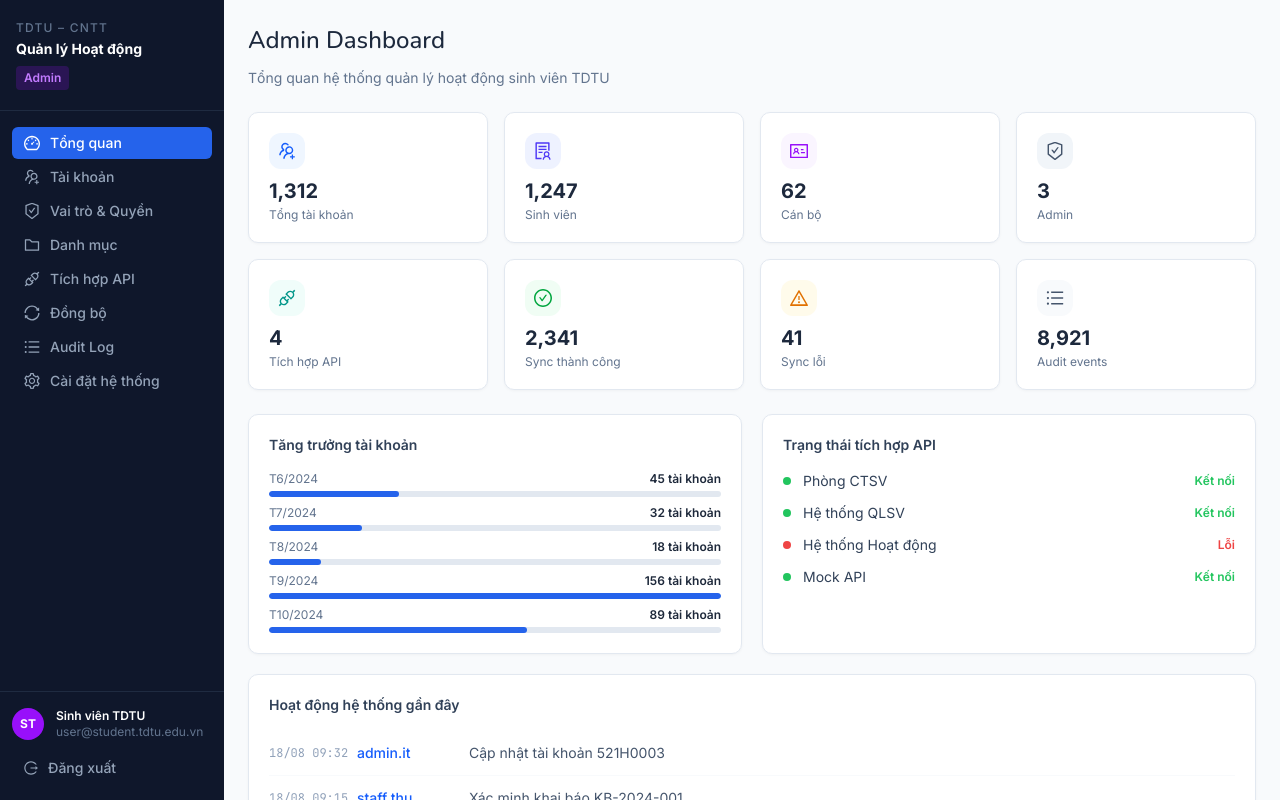
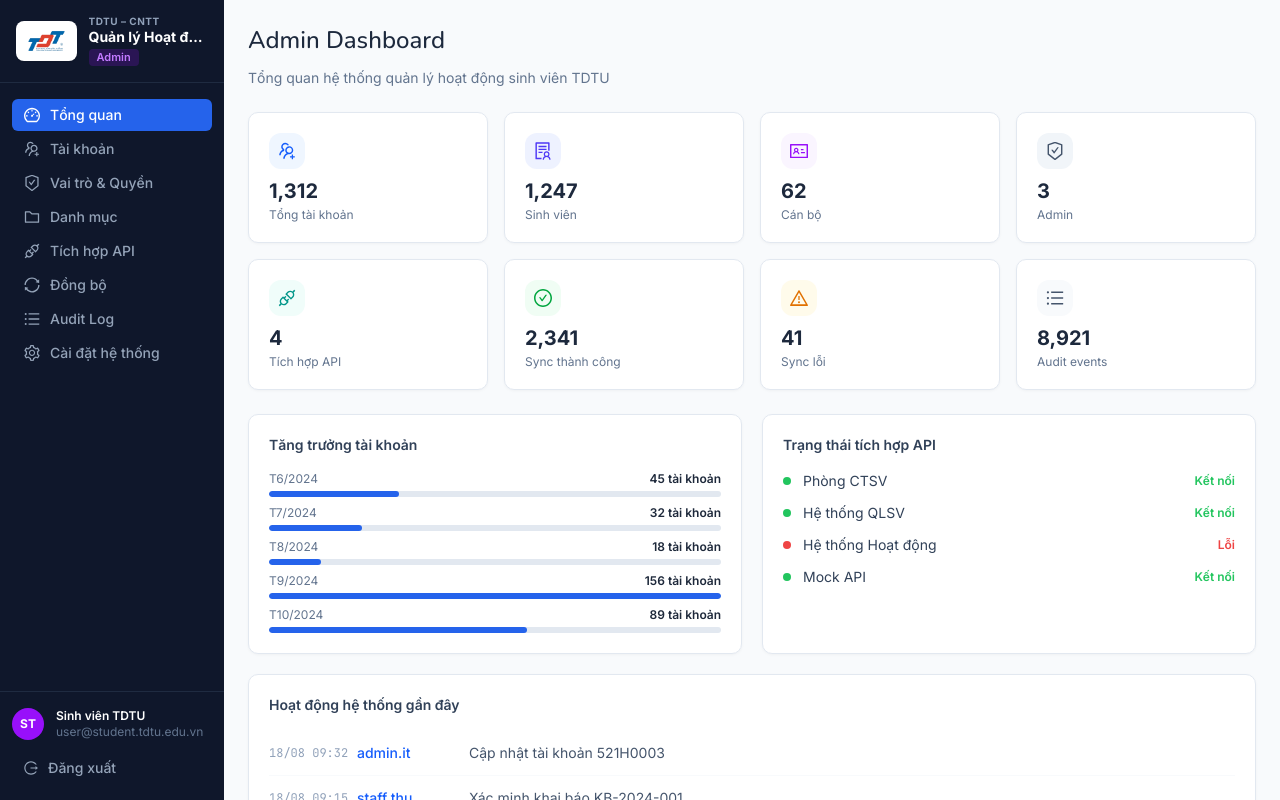
Before and after one commit to ngthmhg1710-dotcom/DuAnCNTTCnpm, a React (Vite) app in the folder frontend/: page /admin/dashboard in a window 1280 px wide. Built offline with nearby package versions, Linux system fonts and the light colour scheme; no server answers.

Commit message:
them logo

```diff
--- a/frontend/src/components/layouts/AdminLayout.tsx
+++ b/frontend/src/components/layouts/AdminLayout.tsx
@@ -49,10 +49,13 @@ export default function AdminLayout() {
 
   const SidebarContent = () => (
     <>
-      <div className="px-4 py-5 border-b border-slate-700/50">
-        <div className="text-xs text-slate-500 font-medium uppercase tracking-widest mb-1">TDTU – CNTT</div>
-        <div className="text-white font-bold text-sm leading-tight">Quản lý Hoạt động</div>
-        <div className="mt-2 px-2 py-1 bg-purple-600/20 rounded text-purple-400 text-xs font-semibold inline-block">Admin</div>
+      <div className="px-4 py-4 border-b border-slate-700/50 flex items-center gap-3">
+        <img src="/logo.png" alt="TDTU Logo" className="h-10 w-auto object-contain shrink-0 bg-white p-1 rounded-lg shadow-xs" />
+        <div className="min-w-0">
+          <div className="text-[10px] text-slate-400 font-bold uppercase tracking-wider truncate">TDTU – CNTT</div>
+          <div className="text-white font-bold text-sm leading-tight truncate">Quản lý Hoạt động</div>
+          <div className="mt-1 px-2 py-0.5 bg-purple-600/20 rounded text-purple-400 text-[11px] font-semibold inline-block">Admin</div>
+        </div>
       </div>
       <nav className="flex-1 px-3 py-4 space-y-0.5 overflow-y-auto">
         {navItems.map(item => (
@@ -110,13 +113,18 @@ export default function AdminLayout() {
       <div className="flex-1 flex flex-col overflow-hidden">
         {/* Mobile topbar */}
         <div className="md:hidden flex items-center justify-between px-4 py-3 bg-slate-900 border-b border-slate-700/50 shrink-0">
+          <div className="flex items-center gap-3">
             <button
               className="text-slate-300 hover:text-white p-1"
               onClick={() => setSidebarOpen(true)}
             >
               <MenuOutlined className="text-xl" />
             </button>
+            <div className="flex items-center gap-2">
+              <img src="/logo.png" alt="TDTU Logo" className="h-7 w-auto object-contain bg-white p-0.5 rounded" />
               <div className="text-white font-bold text-sm">Quản lý Hoạt động</div>
+            </div>
+          </div>
           <div className="w-8 h-8 rounded-full bg-purple-600 flex items-center justify-center text-white text-xs font-bold">
             {getInitials(user?.name)}
           </div>
--- a/frontend/src/components/layouts/StaffLayout.tsx
+++ b/frontend/src/components/layouts/StaffLayout.tsx
@@ -57,10 +57,13 @@ export default function StaffLayout() {
 
   const SidebarContent = () => (
     <>
-      <div className="px-4 py-5 border-b border-slate-700/50">
-        <div className="text-xs text-slate-500 font-medium uppercase tracking-widest mb-1">TDTU – CNTT</div>
-        <div className="text-white font-bold text-sm leading-tight">Quản lý Hoạt động</div>
-        <div className="mt-2 px-2 py-1 bg-emerald-600/20 rounded text-emerald-400 text-xs font-semibold inline-block">Cán bộ Khoa</div>
+      <div className="px-4 py-4 border-b border-slate-700/50 flex items-center gap-3">
+        <img src="/logo.png" alt="TDTU Logo" className="h-10 w-auto object-contain shrink-0 bg-white p-1 rounded-lg shadow-xs" />
+        <div className="min-w-0">
+          <div className="text-[10px] text-slate-400 font-bold uppercase tracking-wider truncate">TDTU – CNTT</div>
+          <div className="text-white font-bold text-sm leading-tight truncate">Quản lý Hoạt động</div>
+          <div className="mt-1 px-2 py-0.5 bg-emerald-600/20 rounded text-emerald-400 text-[11px] font-semibold inline-block">Cán bộ Khoa</div>
+        </div>
       </div>
       <nav className="flex-1 px-3 py-4 space-y-0.5 overflow-y-auto">
         {navItems.map(item => (
@@ -118,13 +121,18 @@ export default function StaffLayout() {
       <div className="flex-1 flex flex-col overflow-hidden">
         {/* Mobile topbar */}
         <div className="md:hidden flex items-center justify-between px-4 py-3 bg-slate-900 border-b border-slate-700/50 shrink-0">
+          <div className="flex items-center gap-3">
             <button
               className="text-slate-300 hover:text-white p-1"
               onClick={() => setSidebarOpen(true)}
             >
               <MenuOutlined className="text-xl" />
             </button>
+            <div className="flex items-center gap-2">
+              <img src="/logo.png" alt="TDTU Logo" className="h-7 w-auto object-contain bg-white p-0.5 rounded" />
               <div className="text-white font-bold text-sm">Quản lý Hoạt động</div>
+            </div>
+          </div>
           <div className="w-8 h-8 rounded-full bg-emerald-600 flex items-center justify-center text-white text-xs font-bold">
             {getInitials(user?.name)}
           </div>
--- a/frontend/src/components/layouts/StudentLayout.tsx
+++ b/frontend/src/components/layouts/StudentLayout.tsx
@@ -51,10 +51,13 @@ export default function StudentLayout() {
 
   const SidebarContent = () => (
     <>
-      <div className="px-4 py-5 border-b border-slate-700/50">
-        <div className="text-xs text-slate-500 font-medium uppercase tracking-widest mb-1">TDTU – CNTT</div>
-        <div className="text-white font-bold text-sm leading-tight">Quản lý Hoạt động</div>
-        <div className="mt-2 px-2 py-1 bg-blue-600/20 rounded text-blue-400 text-xs font-semibold inline-block">Sinh viên</div>
+      <div className="px-4 py-4 border-b border-slate-700/50 flex items-center gap-3">
+        <img src="/logo.png" alt="TDTU Logo" className="h-10 w-auto object-contain shrink-0 bg-white p-1 rounded-lg shadow-xs" />
+        <div className="min-w-0">
+          <div className="text-[10px] text-slate-400 font-bold uppercase tracking-wider truncate">TDTU – CNTT</div>
+          <div className="text-white font-bold text-sm leading-tight truncate">Quản lý Hoạt động</div>
+          <div className="mt-1 px-2 py-0.5 bg-blue-600/20 rounded text-blue-400 text-[11px] font-semibold inline-block">Sinh viên</div>
+        </div>
       </div>
       <nav className="flex-1 px-3 py-4 space-y-0.5 overflow-y-auto">
         {navItems.map(item => (
@@ -112,13 +115,18 @@ export default function StudentLayout() {
       <div className="flex-1 flex flex-col overflow-hidden">
         {/* Mobile topbar */}
         <div className="md:hidden flex items-center justify-between px-4 py-3 bg-slate-900 border-b border-slate-700/50 shrink-0">
+          <div className="flex items-center gap-3">
             <button
               className="text-slate-300 hover:text-white p-1"
               onClick={() => setSidebarOpen(true)}
             >
               <MenuOutlined className="text-xl" />
             </button>
+            <div className="flex items-center gap-2">
+              <img src="/logo.png" alt="TDTU Logo" className="h-7 w-auto object-contain bg-white p-0.5 rounded" />
               <div className="text-white font-bold text-sm">Quản lý Hoạt động</div>
+            </div>
+          </div>
           <div className="w-8 h-8 rounded-full bg-blue-600 flex items-center justify-center text-white text-xs font-bold">
             {getInitials(user?.name)}
           </div>
```
Also changed, not shown: frontend/src/pages/student/Dashboard.tsx (+24 -24 lines). Lines whose indentation alone changed are shown as unchanged.
